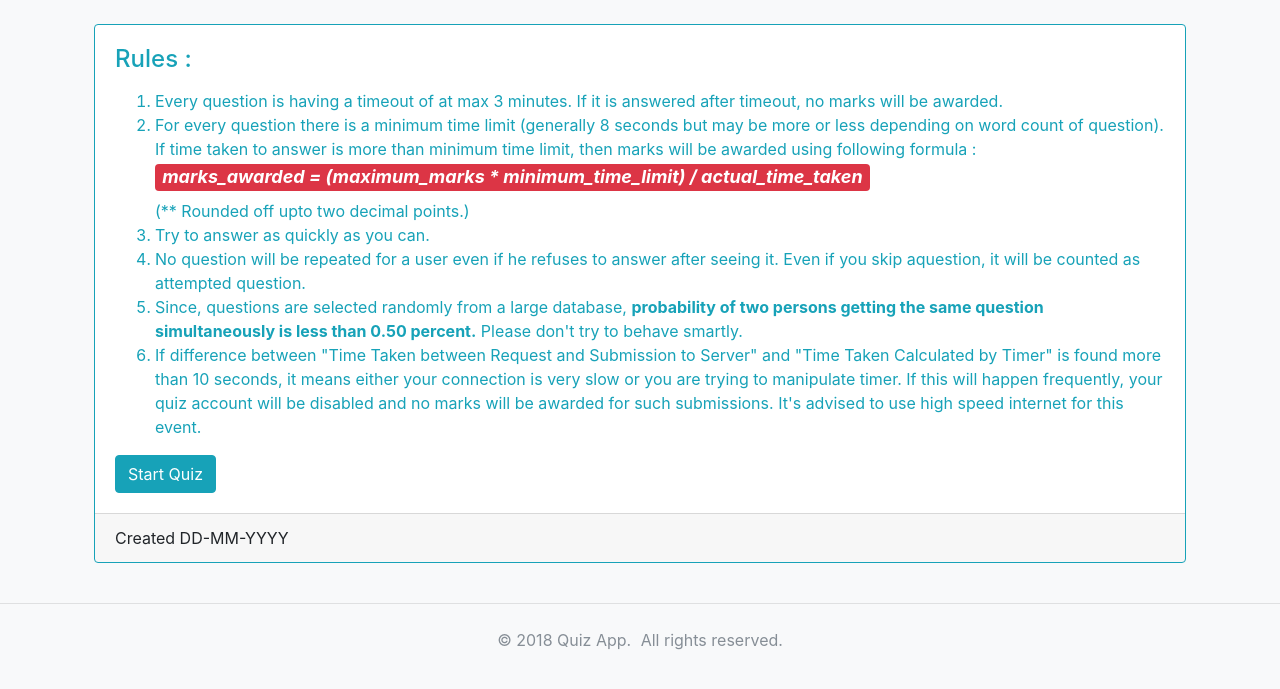
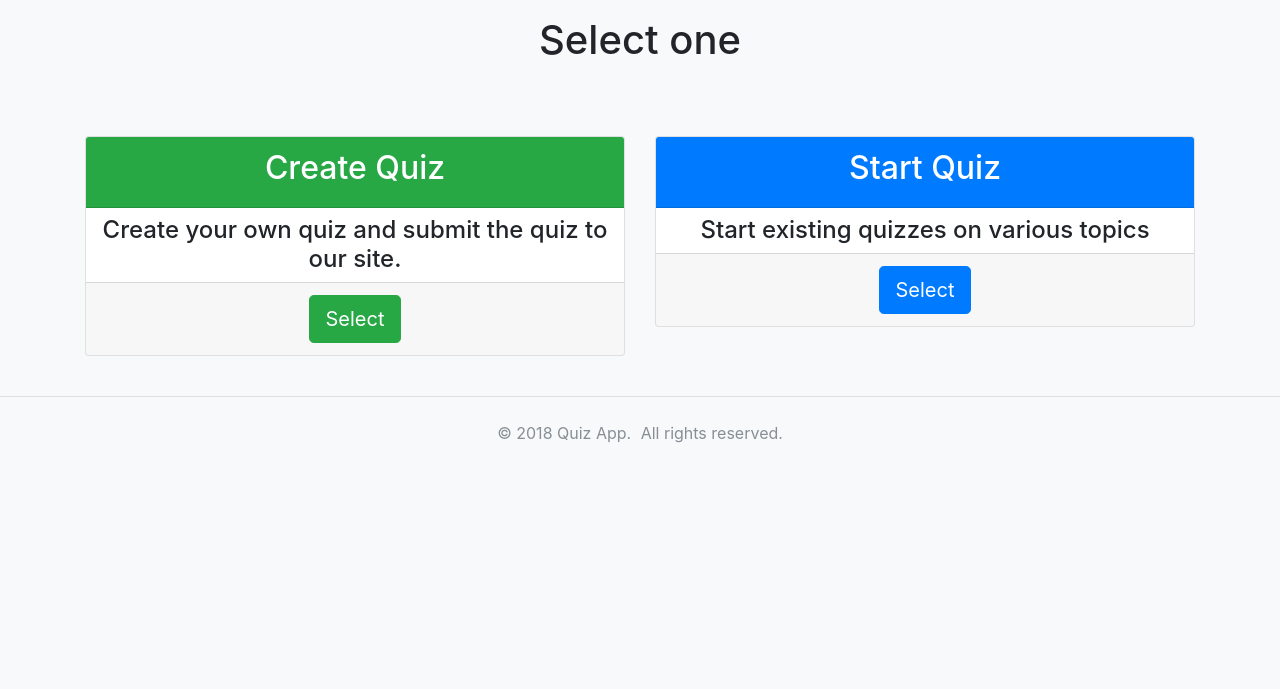
Before and after one commit to neeraj1909/Quiz_app, a Django app: page /student/index in a window 1280 px wide. Shown: the part 82-771 px from the top of the page. Run offline with Django 3.2, Linux system fonts and the light colour scheme; some libraries are stand-ins or nearby versions.

Commit message:
Add page for either creating a quiz or taking a quiz

```diff
--- a/Students/urls.py
+++ b/Students/urls.py
@@ -13,5 +13,6 @@ urlpatterns = [
     url(r'^question/$', views.question, name='question'),
     url(r'^(?P<question_id>[0-9]+)/$', views.detail, name='detail'),
     url(r'^(?P<question_id>[0-9]+)/results/$',views.results, name='results'),
+    url(r'^rules$', views.rules, name='rules')
 
 ]
--- a/Students/views.py
+++ b/Students/views.py
@@ -46,3 +46,7 @@ class register(CreateView):
 
 def question(request):
     return render(request, 'Students/question.html')
+
+def rules(request):
+
+    return render(request, 'Students/rules.html')
--- a/templates/Students/index.html
+++ b/templates/Students/index.html
@@ -3,51 +3,33 @@
 {% load bootstrap4 %}
 	{% block body_block%}
 	<div class="container">
+		<h1 class="my-3 mb-sm-5 text-center">Select one</h1>
 	    <div class="row">
-	        <!-- <div class="col-12 text-center my-4">
-				<h2>Online Quiz</h2>
-				<p>This time in QUIZ-APP, we bring to you an online quiz on topics related to various fields of science and technology.
-				</p>
-				<p style="color:green;">
-				    <i><b>Online Quiz is over. You can download report of your attempts and answers to all questions.</b></i>
-				</p>
-				<p style="text-align:center;">
-				    <a href="/quiz_app/your-attempts/">
-				        <button>See your attempts</button>
-				    </a>
-				&nbsp;&nbsp;&nbsp;&nbsp;
-				<a href="/quiz/see-answers/">
-				    <button>See Answers</button>
-				</a>
-				</p>
-			</div> -->
-			<div class="card border-info mx-4 my-4">
-			    <div class="card-body text-info">
-			        <h4 class="card-title">Rules :</h4>
-				    <p class="card-text">
-						<ul style="list-style:decimal;">
-						    <!-- <li>At max only 10 questions can be answered in one day.</li> -->
-						    <li>Every question is having a timeout of at max 3 minutes. If it is answered after timeout, no marks will be awarded.
-						    </li>
-						    <li>For every question there is a minimum time limit (generally 8 seconds but may be more or less depending on word count of question). If time taken to answer is more than minimum time limit, then marks will be awarded using following formula :
-						    <br>
-						    <h4><span class="badge badge-danger"><i>marks_awarded = (maximum_marks * minimum_time_limit) / actual_time_taken</i></span></h4>
-						    (** Rounded off upto two decimal points.)
-						    </li>
-						    <li>Try to answer as quickly as you can.</li>
-						    <li>No question will be repeated for a user even if he refuses to answer after seeing it. Even if you skip aquestion, it will be counted as attempted question.
-						    </li>
-						    <li>Since, questions are selected randomly from a large database, <b>probability of two persons getting the same question simultaneously is less than 0.50 percent.</b> Please don't try to behave smartly.
-						    </li>
-
-						    <!-- <li>Check your score, rank etc. in the <a href="/quiz/dashboard/">dashboard</a>.</li> -->
-						    <li>If difference between "Time Taken between Request and Submission to Server" and "Time Taken Calculated by Timer" is found more than 10 seconds, it means either your connection is very slow or you are trying to manipulate timer. If this will happen frequently, your quiz account will be disabled and no marks will be awarded for such submissions. It's advised to use high speed internet for this event.
-						    </li>
-						</ul>
-				    </p>
-				    <a href="#" class="btn btn-info">Start Quiz</a>
-				</div>
-				<div class="card-footer">Created DD-MM-YYYY</div>
+			<div class="col-12 col-lg-6 col-md-6 my-4">
+				 <div class="card card-outline-success text-center">
+		            <div class="card-header bg-success text-white">
+		              <h2>Create Quiz</h2>
+		            </div>
+		            <div class="card-block">
+		              <h4 class="card-text text-left my-2 text-center">Create your own quiz and submit the quiz to our site.</h4>
+		            </div>
+		            <div class="card-footer">
+		              <button type="button" class="btn btn-success btn-lg">Select</button>
+		            </div>
+          		</div>
+			</div>
+			<div class="col-12 col-lg-6 col-md-6 my-4">
+				<div class="card card-outline-primary text-center">
+		            <div class="card-header bg-primary text-white">
+		              <h2>Start Quiz</h2>
+		            </div>
+		            <div class="card-block">
+		              <h4 class="card-text text-left my-2 text-center">Start existing quizzes on various topics</h4>
+		            </div>
+		            <div class="card-footer">
+		              <button type="button" class="btn btn-primary btn-lg"><a href="{% url 'Students:rules' %}" class="text-white">Select</a></button>
+		            </div>
+          		</div>
 			</div>
 		</div>
 	</div>
```
Also changed, not shown: templates/Students/rules.html (added, +54 -0 lines).
